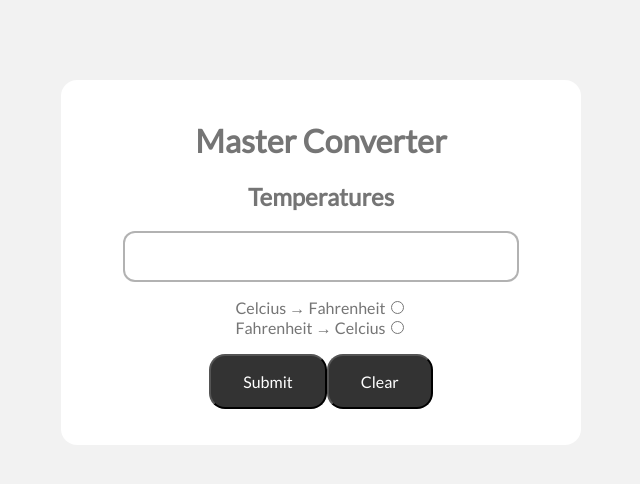
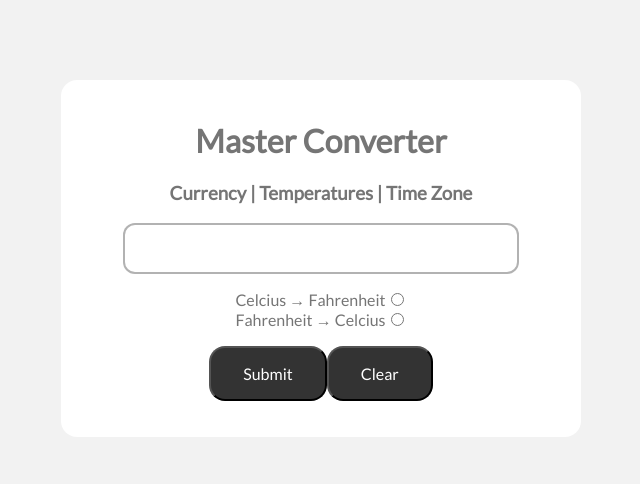
Before and after one commit to karlagoo/Converter-Master, a React (Create React App) app: page / in a window 1280 px wide. Shown: the top 484 px of the page, without its empty margins (319-959 px from the left). Built offline with nearby package versions, Linux system fonts and the light colour scheme; the HTML template or start-up script is replaced by a standard one.

Commit message:
React-router

```diff
--- a/package.json
+++ b/package.json
@@ -8,6 +8,7 @@
     "@testing-library/user-event": "^13.5.0",
     "react": "^18.2.0",
     "react-dom": "^18.2.0",
+    "react-router-dom": "^6.22.3",
     "react-scripts": "5.0.1",
     "web-vitals": "^2.1.4"
   },
--- a/src/App.js
+++ b/src/App.js
@@ -4,7 +4,13 @@ import Temperatures from './components/temperatures/Temperatures'
 function App() {
   return (
     <div className="App">
-      <Temperatures />
+      <form action="">
+        <h1>Master Converter</h1>
+        <h3>Currency | Temperatures | Time Zone
+        </h3>
+         <Temperatures />
+      </form>
+
     </div>
   );
 }
--- a/src/components/temperatures/Temperatures.jsx
+++ b/src/components/temperatures/Temperatures.jsx
@@ -30,9 +30,6 @@ function Temperatures() {
 
   return (
     <div>
-      <form action="">
-        <h1>Master Converter</h1>
-        <h2 className="section_subtitle">Temperatures</h2>
         <div>
           <input
             type="number"
@@ -77,7 +74,6 @@ function Temperatures() {
             className="result_box"
           >{result}</p>
         </div>
-      </form>
     </div>
   );
 }
```
Also changed, not shown: 1 other file (tests, documents, lock files or other folders).
